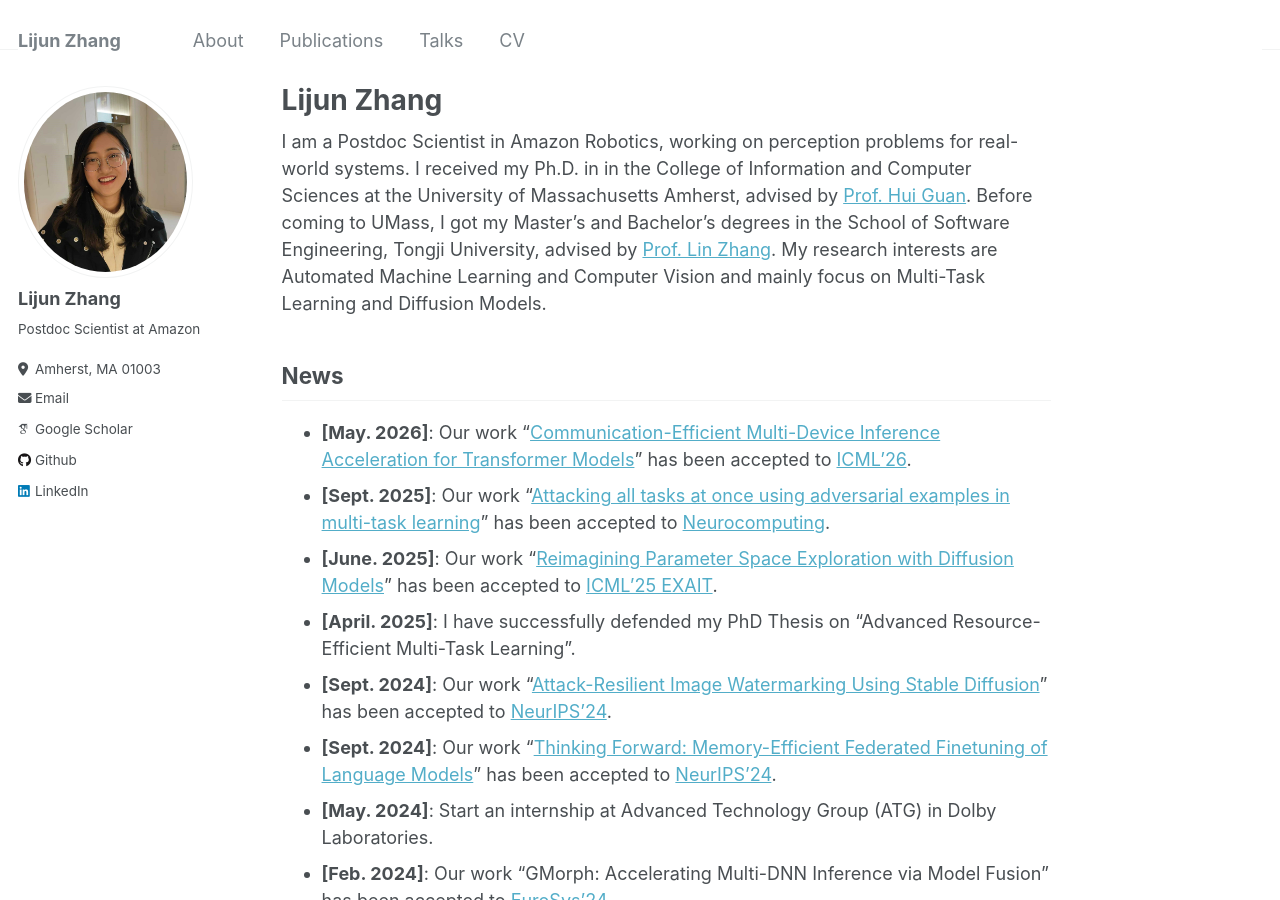
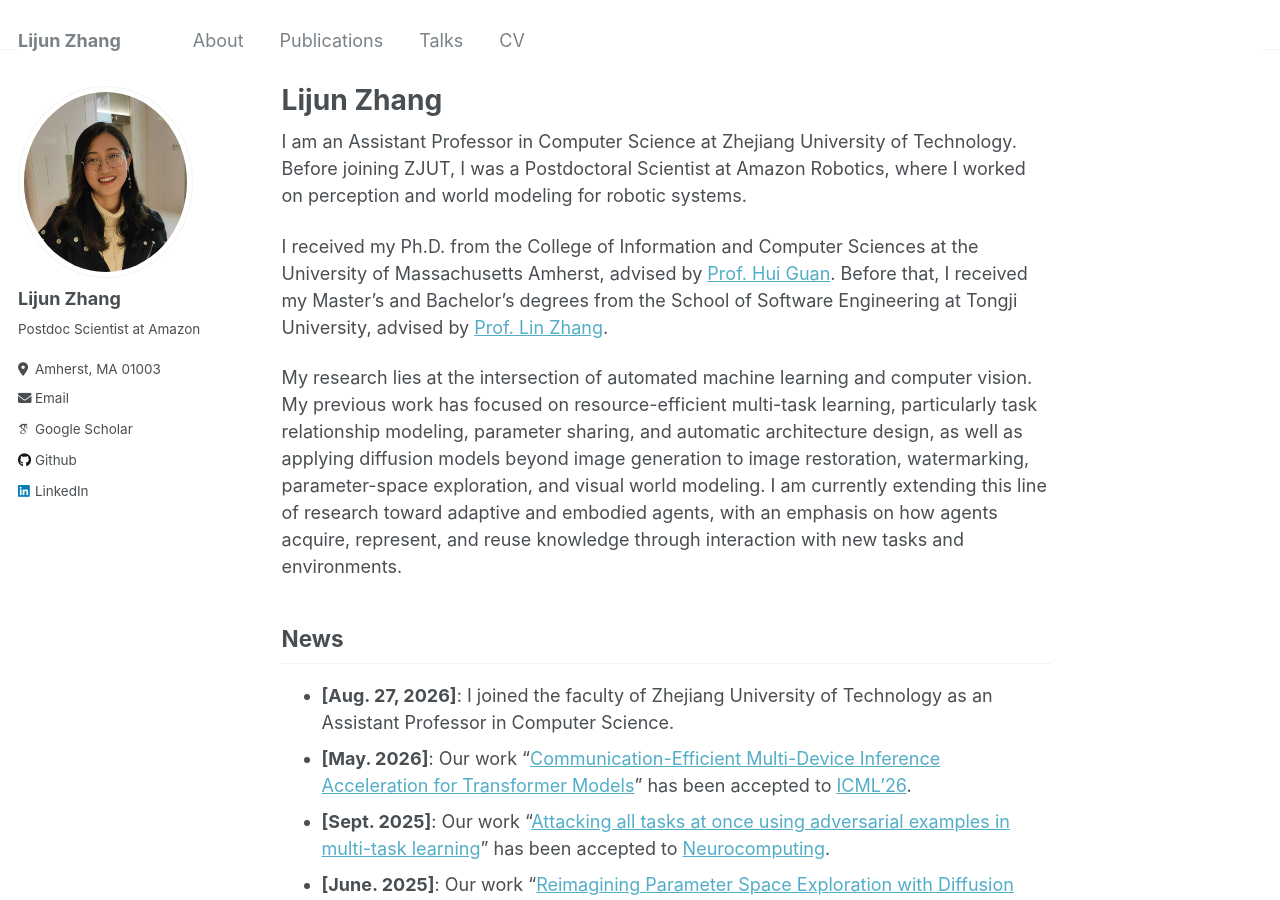
Before and after one commit to zhanglijun95/zhanglijun95.github.io, a Jekyll site: the page built from _pages/about.md, in a window 1280 px wide and 900 px high. Built offline with Jekyll 4.4.1, drawn with Linux system fonts in a browser that asks for light colours; some web fonts are replaced; some of the changed text lies outside the part shown.

Commit message:
Update biography, news, awards, and service

```diff
--- a/_pages/about.md
+++ b/_pages/about.md
@@ -7,12 +7,14 @@ redirect_from:
   - /about.html
 ---
 
-I am a Postdoc Scientist in Amazon Robotics, working on perception problems for real-world systems.
-I received my Ph.D. in in the College of Information and Computer Sciences at the University of Massachusetts Amherst, advised by [Prof. Hui Guan](https://guanh01.github.io/).
-Before coming to UMass, I got my Master's and Bachelor's degrees in the School of Software Engineering, Tongji University, advised by [Prof. Lin Zhang](https://cslinzhang.github.io/home/).
-My research interests are Automated Machine Learning and Computer Vision and mainly focus on Multi-Task Learning and Diffusion Models.
+I am an Assistant Professor in Computer Science at Zhejiang University of Technology. Before joining ZJUT, I was a Postdoctoral Scientist at Amazon Robotics, where I worked on perception and world modeling for robotic systems.
+
+I received my Ph.D. from the College of Information and Computer Sciences at the University of Massachusetts Amherst, advised by [Prof. Hui Guan](https://guanh01.github.io/). Before that, I received my Master's and Bachelor's degrees from the School of Software Engineering at Tongji University, advised by [Prof. Lin Zhang](https://cslinzhang.github.io/home/).
+
+My research lies at the intersection of automated machine learning and computer vision. My previous work has focused on resource-efficient multi-task learning, particularly task relationship modeling, parameter sharing, and automatic architecture design, as well as applying diffusion models beyond image generation to image restoration, watermarking, parameter-space exploration, and visual world modeling. I am currently extending this line of research toward adaptive and embodied agents, with an emphasis on how agents acquire, represent, and reuse knowledge through interaction with new tasks and environments.
 
 ## News
+- **[Aug. 27, 2026]**: I joined the faculty of Zhejiang University of Technology as an Assistant Professor in Computer Science.
 - **[May. 2026]**: Our work "[Communication-Efficient Multi-Device Inference Acceleration for Transformer Models](https://arxiv.org/pdf/2505.19342)" has been accepted to [ICML'26](https://icml.cc/).
 - **[Sept. 2025]**: Our work "[Attacking all tasks at once using adversarial examples in multi-task learning](https://www.sciencedirect.com/science/article/abs/pii/S0925231225021757)" has been accepted to [Neurocomputing](https://www.sciencedirect.com/journal/neurocomputing).
 - **[June. 2025]**: Our work "[Reimagining Parameter Space Exploration with Diffusion Models](https://arxiv.org/pdf/2506.17807)" has been accepted to [ICML'25 EXAIT](https://exait-workshop.github.io/).
@@ -36,12 +38,13 @@ My research interests are Automated Machine Learning and Computer Vision and mai
 - \[2022\] Scholar Award & Top Reviewer, NeurIPS
 - \[2022\] Travel Grant Award, Conf-AutoML
 - \[2020\] The Lori a. Clarke Scholarship, UMass
-<!-- - Best Undergraduate & Graduate Thesis, Tongji University, Shanghai, 2016 & 2019 -->
-<!-- - Outstanding Graduates in Shanghai, Education Committee, Shanghai, 2016 & 2019  -->
-<!-- - National Scholarship for Graduate Students, Ministry of Education, China, 2018 -->
+- \[2019 & 2016\] Best Graduate & Undergraduate Thesis, Tongji University
+- \[2019 & 2016\] Outstanding Graduate in Shanghai
+- \[2018\] National Scholarship for Graduate Students
 
 ## Services
-- **Reviewer:**
-    - NeurIPS 2022-2025, ICML 2023-2025, ICLR 2023-2025
-    - CVPR 2024-2025, ICCV 2025
-    - IEEE TIP, TMLR
+- **Area Chair:** ICLR 2027
+- **Conference Reviewer:**
+    - NeurIPS 2022-2026, ICML 2023-2026, ICLR 2023-2026, AAAI 2027
+    - CVPR 2024-2025, ICCV 2025, ECCV 2026
+- **Journal Reviewer:** TMLR Yearly Reviewer
```
